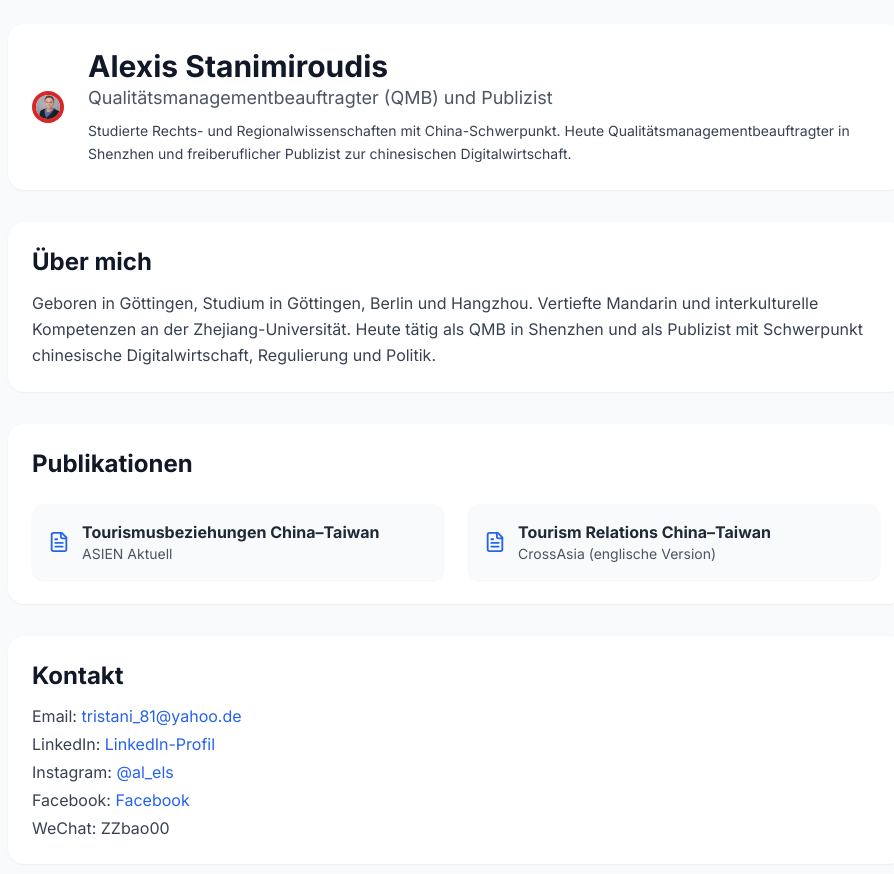
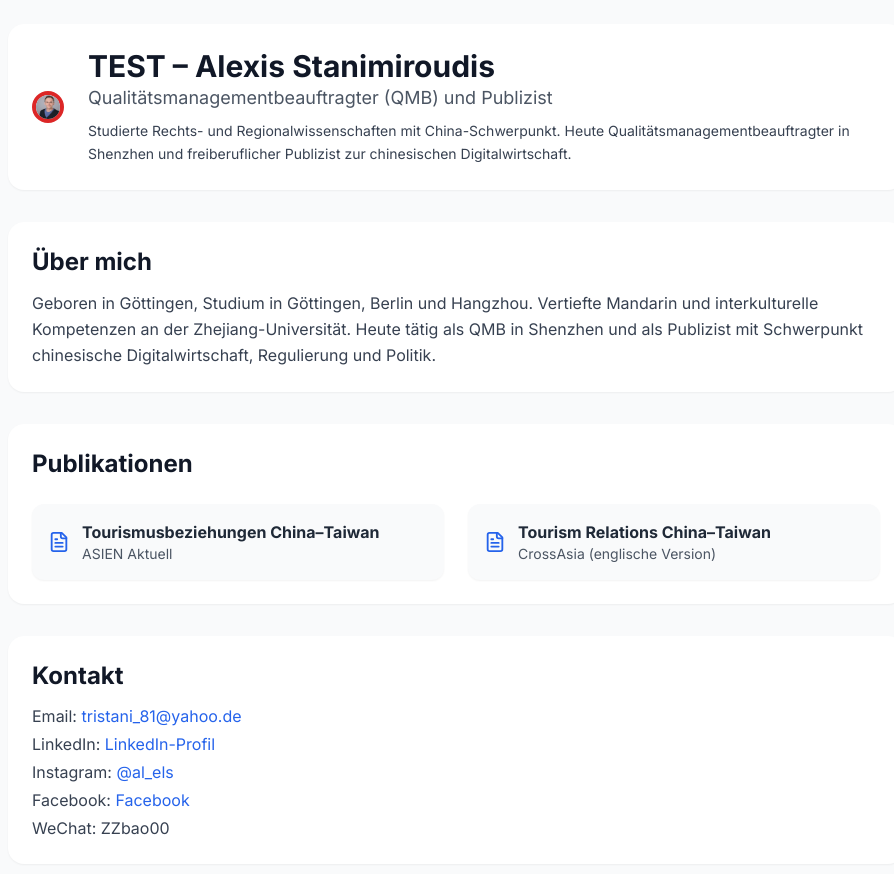
Before and after one commit to stanimia81/alexis-website, a React (Vite) app: page / in a window 1280 px wide. Shown: the top 874 px of the page, without its empty margins (184-1078 px from the left). Built offline with nearby package versions, Linux system fonts and the light colour scheme.

Commit message:
Update App.jsx

```diff
--- a/src/App.jsx
+++ b/src/App.jsx
@@ -13,7 +13,7 @@
           className="w-8 h-8 border-4 border-red-600 rounded-full object-cover"
         />
         <div>
-          <h1 className="text-3xl font-bold">Alexis Stanimiroudis</h1>
+          <h1 className="text-3xl font-bold">TEST – Alexis Stanimiroudis</h1>
           <h2 className="text-lg text-gray-600">
             Qualitätsmanagementbeauftragter (QMB) und Publizist
           </h2>
```
